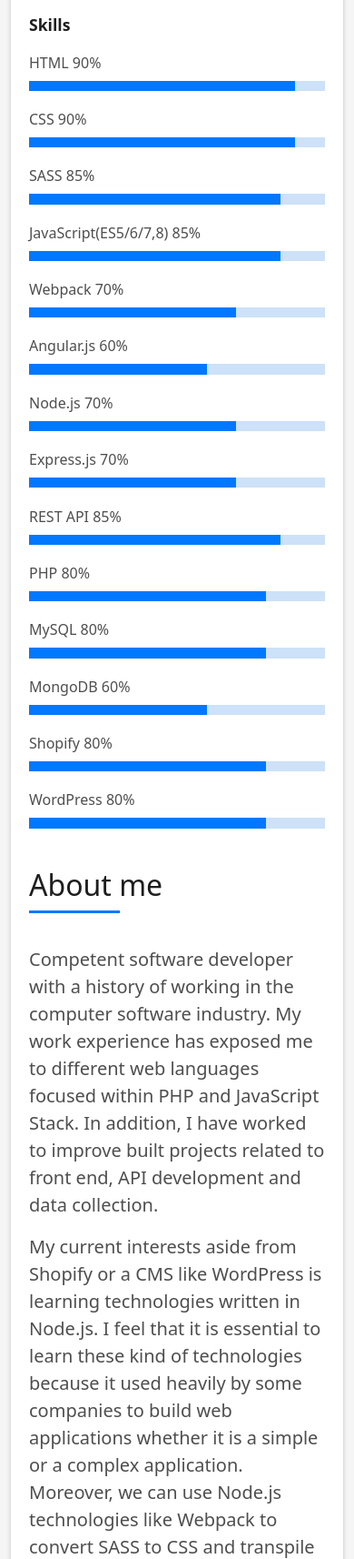
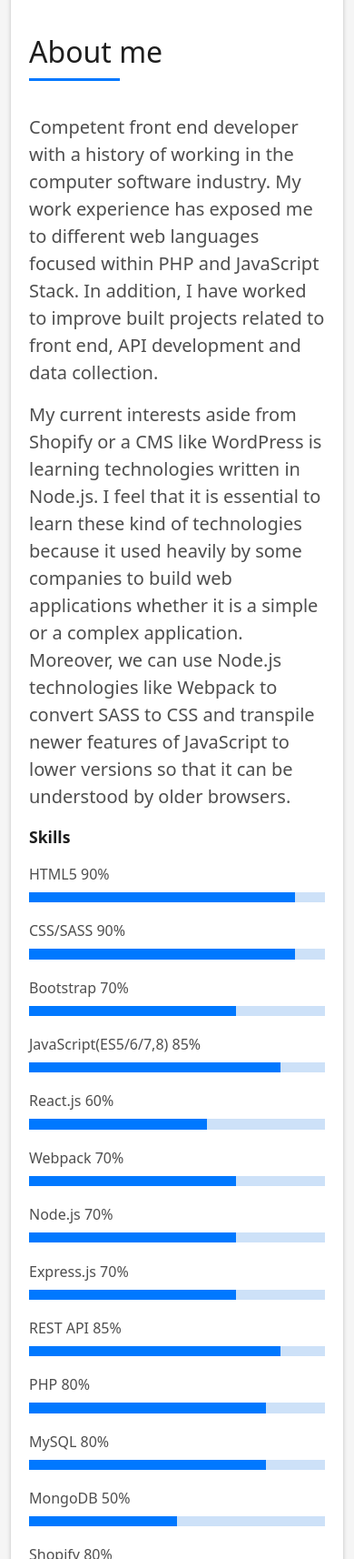
Before and after one commit to redshot/redshot.github.io, a plain HTML site: page index.html in a window 390 px wide. Shown: the part 1315-3029 px from the top of the page at 91% size. Drawn offline with Linux system fonts and the light colour scheme.

Commit message:
change skills and about me position

```diff
--- a/assets/css/custom-styles.css
+++ b/assets/css/custom-styles.css
@@ -1,4 +1,8 @@
 /* PORTFOLIO */
+.about-info {
+  word-wrap: break-word;
+}
+
 .portfolio .link .w-title {
   transition: all 0.3s;
 }
--- a/index.html
+++ b/index.html
@@ -76,6 +76,7 @@
                         <img src="assets/img/image-for-about-section-profile.jpg" class="img-fluid rounded b-shadow-a" alt="">
                       </div>
                     </div>
+
                     <div class="col-sm-6 col-md-7">
                       <div class="about-info">
                         <p><span class="title-s">Name: </span> <span>Adrian Berenguel</span></p>
@@ -84,21 +85,46 @@
                       </div>
                     </div>
                   </div>
+
+                  <div class="about-me pt-4 pt-md-0">
+                    <div class="title-box-2">
+                      <h5 class="title-left">
+                        About me
+                      </h5>
+                    </div>
+                    <p class="lead">
+                      Competent front end developer with a history of working in the computer software industry. My work experience has exposed me to different web languages focused within PHP and JavaScript Stack.
+
+                      In addition, I have worked to improve built projects related to front end, API development and data collection.
+                    </p>
+                    <p class="lead">
+                      My current interests aside from Shopify or a CMS like WordPress is learning technologies written in Node.js.
+                      I feel that it is essential to learn these kind of technologies because it used heavily by some companies to build web applications whether it is
+                      a simple or a complex application.
+
+                      Moreover, we can use Node.js technologies like Webpack to convert SASS to CSS and transpile newer features of JavaScript to lower versions so that it can be
+                      understood by older browsers.
+                    </p>
+                  </div>
+                </div>
+
+                <div class="col-md-6">
+                  <!-- skill-mf -->
                   <div class="skill-mf">
                     <p class="title-s">Skills</p>
-                    <span>HTML</span> <span class="pull-right">90%</span>
+                    <span>HTML5</span> <span class="pull-right">90%</span>
                     <div class="progress">
                       <div class="progress-bar" role="progressbar" style="width: 90%;" aria-valuenow="90" aria-valuemin="0" aria-valuemax="100"></div>
                     </div>
 
-                    <span>CSS</span> <span class="pull-right">90%</span>
+                    <span>CSS/SASS</span> <span class="pull-right">90%</span>
                     <div class="progress">
                       <div class="progress-bar" role="progressbar" style="width: 90%" aria-valuenow="90" aria-valuemin="0" aria-valuemax="100"></div>
                     </div>
 
-                    <span>SASS</span> <span class="pull-right">85%</span>
+                    <span>Bootstrap</span> <span class="pull-right">70%</span>
                     <div class="progress">
-                      <div class="progress-bar" role="progressbar" style="width: 85%" aria-valuenow="85" aria-valuemin="0" aria-valuemax="100"></div>
+                      <div class="progress-bar" role="progressbar" style="width: 70%" aria-valuenow="70" aria-valuemin="0" aria-valuemax="100"></div>
                     </div>
 
                     <span>JavaScript(ES5/6/7,8)</span> <span class="pull-right">85%</span>
@@ -106,14 +132,14 @@
                       <div class="progress-bar" role="progressbar" style="width: 85%" aria-valuenow="85" aria-valuemin="0" aria-valuemax="100"></div>
                     </div>
 
+                    <span>React.js</span> <span class="pull-right">60%</span>
+                    <div class="progress">
+                      <div class="progress-bar" role="progressbar" style="width: 60%" aria-valuenow="60" aria-valuemin="0" aria-valuemax="100"></div>
+                    </div>
+
                     <span>Webpack</span> <span class="pull-right">70%</span>
                     <div class="progress">
                       <div class="progress-bar" role="progressbar" style="width: 70%" aria-valuenow="70" aria-valuemin="0" aria-valuemax="100"></div>
-                    </div>
-
-                    <span>Angular.js</span> <span class="pull-right">60%</span>
-                    <div class="progress">
-                      <div class="progress-bar" role="progressbar" style="width: 60%" aria-valuenow="60" aria-valuemin="0" aria-valuemax="100"></div>
                     </div>
 
                     <span>Node.js</span> <span class="pull-right">70%</span>
@@ -141,9 +167,9 @@
                       <div class="progress-bar" role="progressbar" style="width: 80%" aria-valuenow="80" aria-valuemin="0" aria-valuemax="100"></div>
                     </div>
 
-                    <span>MongoDB</span> <span class="pull-right">60%</span>
+                    <span>MongoDB</span> <span class="pull-right">50%</span>
                     <div class="progress">
-                      <div class="progress-bar" role="progressbar" style="width: 60%" aria-valuenow="60" aria-valuemin="0" aria-valuemax="100"></div>
+                      <div class="progress-bar" role="progressbar" style="width: 50%" aria-valuenow="50" aria-valuemin="0" aria-valuemax="100"></div>
                     </div>
 
                     <span>Shopify</span> <span class="pull-right">80%</span>
@@ -156,28 +182,7 @@
                       <div class="progress-bar" role="progressbar" style="width: 80%" aria-valuenow="80" aria-valuemin="0" aria-valuemax="100"></div>
                     </div>
                   </div>
-                </div>
-                <div class="col-md-6">
-                  <div class="about-me pt-4 pt-md-0">
-                    <div class="title-box-2">
-                      <h5 class="title-left">
-                        About me
-                      </h5>
-                    </div>
-                    <p class="lead">
-                      Competent software developer with a history of working in the computer software industry. My work experience has exposed me to different web languages focused within PHP and JavaScript Stack.
-
-                      In addition, I have worked to improve built projects related to front end, API development and data collection.
-                    </p>
-                    <p class="lead">
-                      My current interests aside from Shopify or a CMS like WordPress is learning technologies written in Node.js.
-                      I feel that it is essential to learn these kind of technologies because it used heavily by some companies to build web applications whether it is
-                      a simple or a complex application.
-
-                      Moreover, we can use Node.js technologies like Webpack to convert SASS to CSS and transpile newer features of JavaScript to lower versions so that it can be
-                      understood by older browsers.
-                    </p>
-                  </div>
+                  <!-- skill-mf -->
                 </div>
               </div>
             </div>
@@ -400,12 +405,12 @@
               <div class="work-content">
                 <div class="row">
                   <div class="col-sm-12">
-                    <a class="link" href="https://mygroovycbd.com/">
+                    <a class="link" href="https://www.poplarhomes.com/">
                       <h2 class="w-title">Poplar Homes - Onerent</h2>
                     </a>
 
                     <p>
-                      silicon startup company that provides real estate solutions for homeowners. The site is built with WordPress and tech stacks like React.js and Node.js.
+                      A silicon startup company that provides real estate solutions for homeowners. The site is built with WordPress and tech stacks like React.js and Node.js.
                     </p>
                   </div>
                 </div>
@@ -417,7 +422,7 @@
         <!-- row -->
 
         <!-- row -->
-        <div class="row">
+        <div class="row portfolio">
           <!-- Instorage-->
           <div class="col-md-4">
             <div class="work-box">
```
